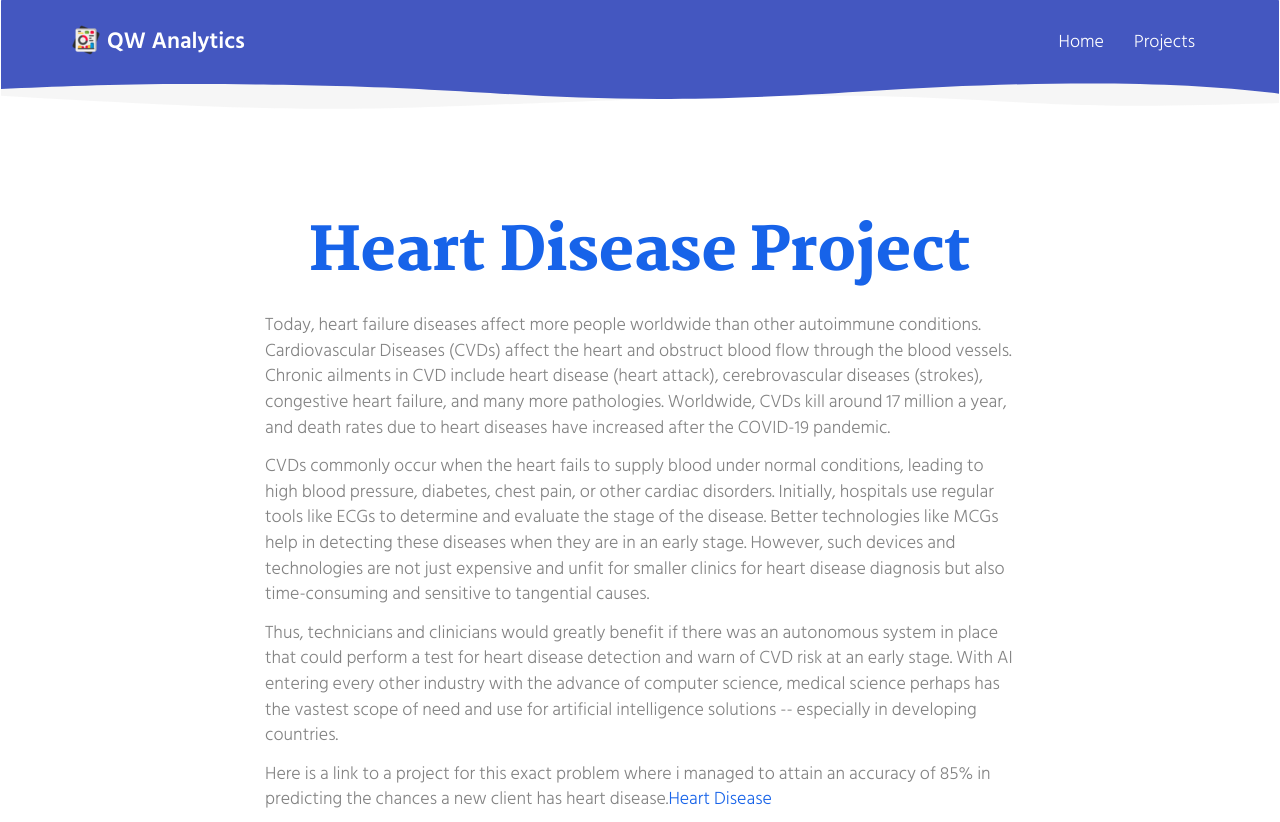
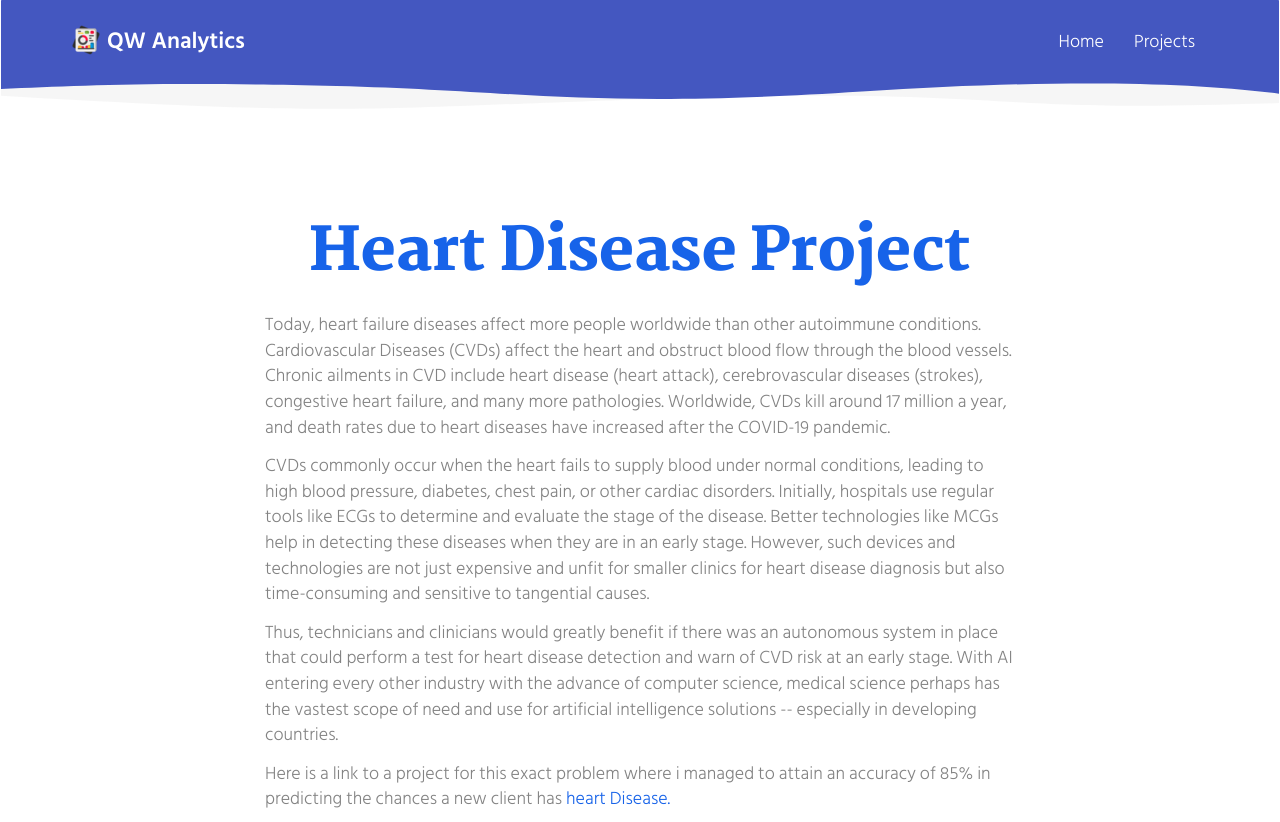
Before and after one commit to SelfMadeMogul/portfo, a plain HTML site: page project.html in a window 1280 px wide. Shown: the top 822 px of the page. Drawn offline with Linux system fonts and the light colour scheme.

Commit message:
Update project.html

```diff
--- a/project.html
+++ b/project.html
@@ -61,7 +61,7 @@
 
           <p>Thus, technicians and clinicians would greatly benefit if there was an autonomous system in place that could perform a test for heart disease detection and warn of CVD risk at an early stage. With AI entering every other industry with the advance of computer science, medical science perhaps has the vastest scope of need and use for artificial intelligence solutions -- especially in developing countries.</p>
 
-          <p>Here is a link to a project for this exact problem where i managed to attain an accuracy of 85% in predicting the chances a new client has heart disease.<a href="https://github.com/SelfMadeMogul/Heart-Disease.git">Heart Disease</a></p>
+          <p>Here is a link to a project for this exact problem where i managed to attain an accuracy of 85% in predicting the chances a new client has <a href="https://github.com/SelfMadeMogul/Heart-Disease.git">heart Disease.</a></p>
 
           <div class="section-container">
           <img src="camilo-jimenez-OermHGSUzhI-unsplash.jpg" alt="" class="img-responsive reveal-content" data-action="zoom">
```
